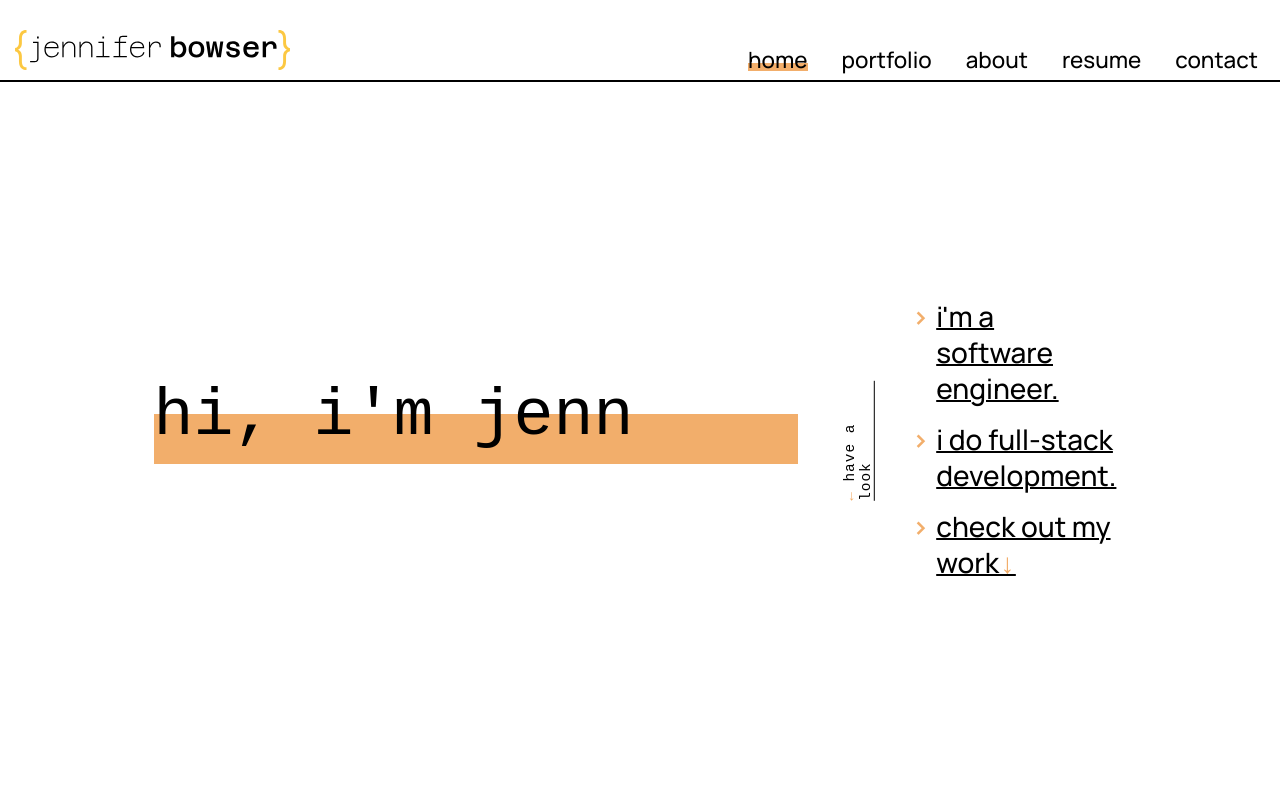
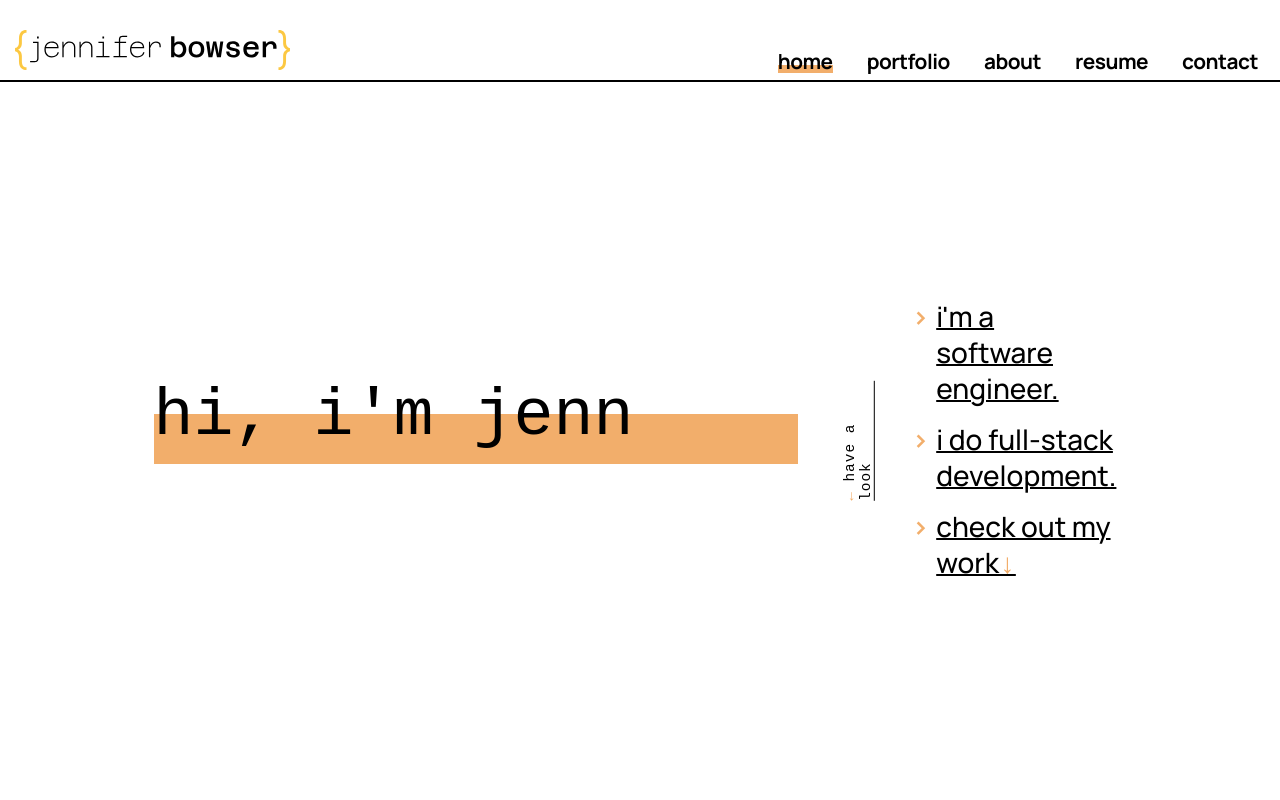
Before and after one commit to jennifer-bowser/jb-dev, a React (Vite) app: page / in a window 1280 px wide. Shown: the top 800 px of the page. Built offline with nearby package versions, Linux system fonts and the light colour scheme; a web font is replaced by a local one.

Commit message:
updates navmenu styling for new (old) fonts

```diff
--- a/src/NavMenu.css
+++ b/src/NavMenu.css
@@ -18,8 +18,9 @@
 
 .NavMenu a {
     color: var(--black);
-    font-weight: 500;
-    font-size: 1.4em;
+    font-weight: 700;
+    letter-spacing: -0.5px;
+    font-size: 1.3em;
     text-decoration: none;
     transition: background-color var(--transition);
     padding: 2px var(--horizontal-padding) 0 var(--horizontal-padding);
@@ -31,7 +32,7 @@
 
 .NavMenu-Underline {
     background-color: var(--accent-color);
-    bottom: 4px;
+    bottom: 2px;
     height: 8px;
     left: 7px;
     opacity: 0;
```
